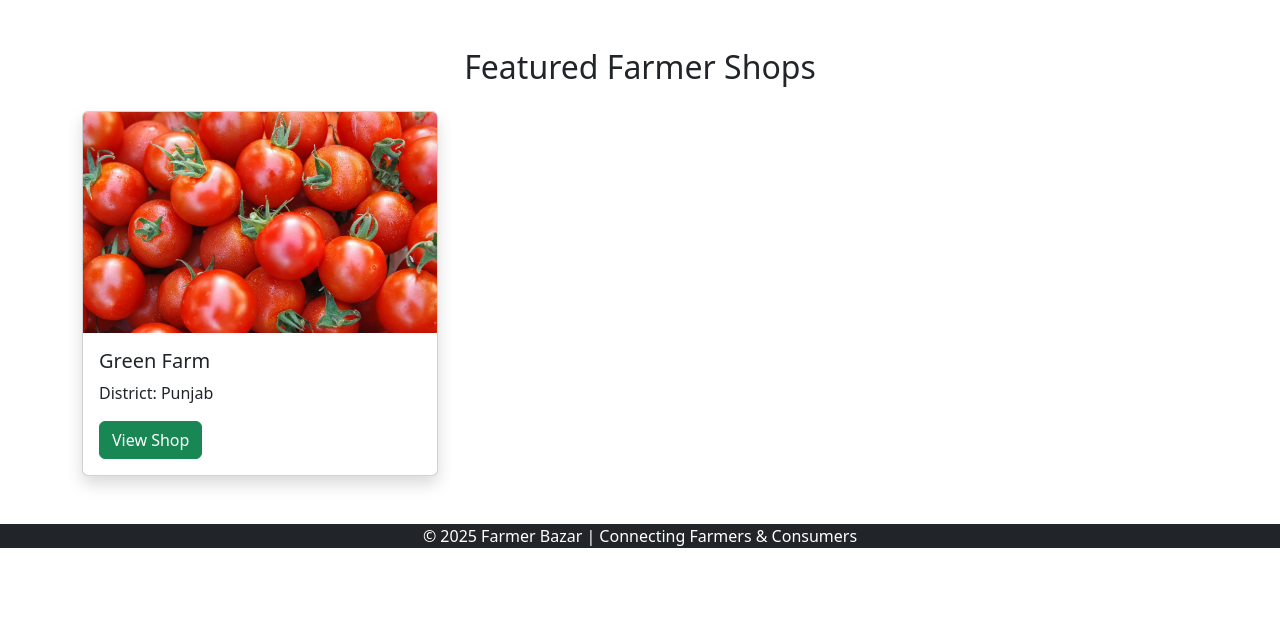
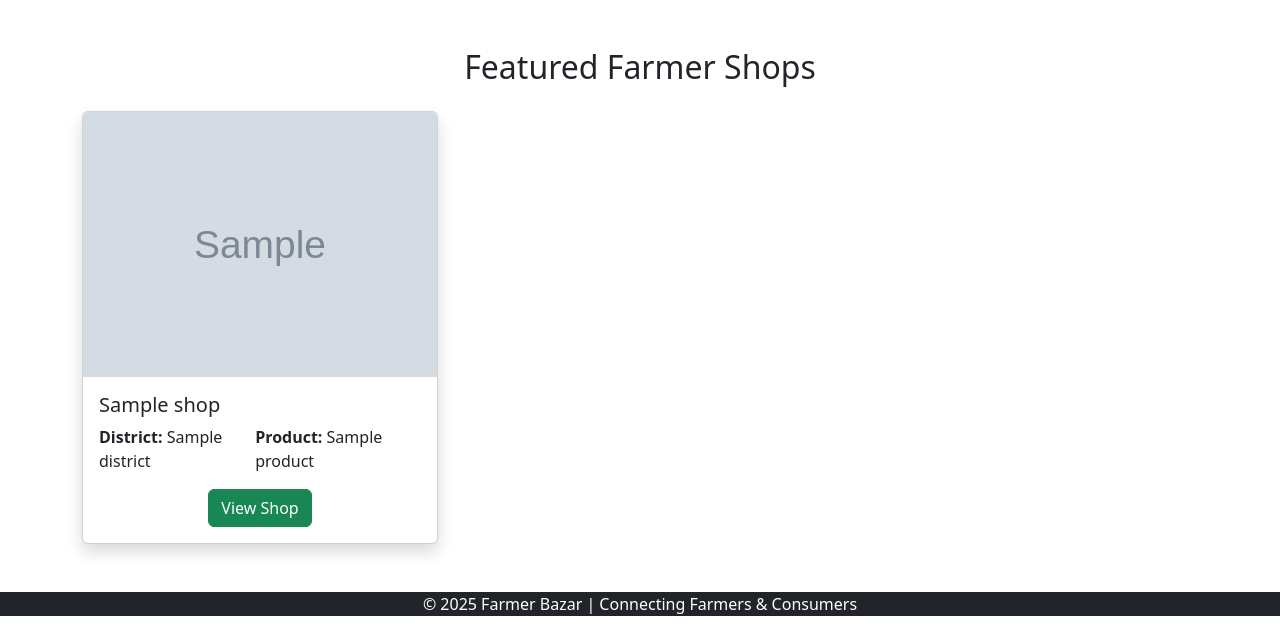
Before and after one commit to PYEXPO25/T043_CODECRAFTERS, a Django app: template myapp/marketplace/templates/marketplace/index.html in a window 1280 px wide. Shown: the part 291-923 px from the top of the page. Before the commit the page ends 839 px from the top, so only its background shows below. Run offline with Django 5.2, Linux system fonts and the light colour scheme; the template is opened without the code that fills it: most values are stand-ins (such as "Sample title", 1, 10 or a date in 2020); grey boxes marked "Sample" are stand-in pictures.

Commit message:
index altered

```diff
--- /dev/null
+++ b/myapp/marketplace/templates/marketplace/includes/pagenation.html
@@ -0,0 +1,33 @@
+<div class="d-flex justify-content-center">
+    {% if page_obj.has_other_pages %}
+        <nav aria-label="Page navigation">
+            <ul class="pagination">
+                {% if page_obj.has_previous %}
+                    <li class="page-item">
+                        <a class="page-link" href="?page=1" aria-label="First">
+                            <span aria-hidden="true">&laquo; first</span>
+                        </a>
+                    </li>
+                    <li class="page-item">
+                        <a class="page-link" href="?page={{ page_obj.previous_page_number }}" aria-label="Previous">
+                            <span aria-hidden="true">previous</span>
+                        </a>
+                    </li>
+                {% endif %}
+                <li class="page-item"><span class="page-link">Page {{ page_obj.number }} of {{ page_obj.paginator.num_pages }}</span></li>
+                {% if page_obj.has_next %}
+                    <li class="page-item">
+                        <a class="page-link" href="?page={{ page_obj.next_page_number }}" aria-label="Next">
+                            <span aria-hidden="true">next</span>
+                        </a>
+                    </li>
+                    <li class="page-item">
+                        <a class="page-link" href="?page={{ page_obj.paginator.num_pages }}" aria-label="Last">
+                            <span aria-hidden="true">last &raquo;</span>
+                        </a>
+                    </li>
+                {% endif %}
+            </ul>
+        </nav>
+    {% endif %}
+</div>
--- a/myapp/marketplace/templates/marketplace/index.html
+++ b/myapp/marketplace/templates/marketplace/index.html
@@ -38,14 +38,20 @@
     <section class="container my-5">
         <h2 class="text-center mb-4">Featured Farmer Shops</h2>
         <div class="row">
-            {% for post in page_obj %}
+            {% for shop in page_obj %}
                 <div class="col-md-4">
                     <div class="card shadow">
-                        <img src="vegetables/tomato.webp" class="card-img-top" alt="Shop 1">
+                        <img src="{{shop.image}}" class="card-img-top" alt="Shop 1">
                         <div class="card-body">
-                            <h5 class="card-title">Green Farm</h5>
-                            <p class="card-text">District: Punjab</p>
-                            <a href="#" class="btn btn-success">View Shop</a>
+                            <h5 class="card-title">{{shop.name}}</h5>
+                            <p class="card-text d-flex justify-content-between">
+                                <span><strong>District:</strong> {{ shop.district.name }}</span>
+                                <span><strong>Product:</strong> {{ shop.product }}</span>
+                            </p>
+                            <div class="text-center">
+                                <a href="#" class="btn btn-success">View Shop</a>
+                            </div>
+
                         </div>
                     </div>
                 </div>
@@ -53,7 +59,7 @@
                 <h2 class="text-center">No shops yet</h2>
             {% endfor %}
     </section>
-
+    {% include "marketplace/includes/pagenation.html" %}
     <!-- Footer -->
     <footer class="bg-dark text-white text-center">
         <p>© 2025 Farmer Bazar | Connecting Farmers & Consumers</p>
--- a/myapp/myapp/settings.py
+++ b/myapp/myapp/settings.py
@@ -81,7 +81,7 @@ DATABASES = {
         'ENGINE': 'django.db.backends.mysql',
         'NAME': 'market_data',
         'USER': 'root',
-        'PASSWORD': 'yashwini',
+        'PASSWORD': 'zoro@1324',
         'HOST': 'localhost',  # Change if using a remote DB
         'PORT': '3306',  # Default MySQL port
         'OPTIONS': {
```
Also changed, not shown: myapp/marketplace/views.py (+7 -4 lines).
